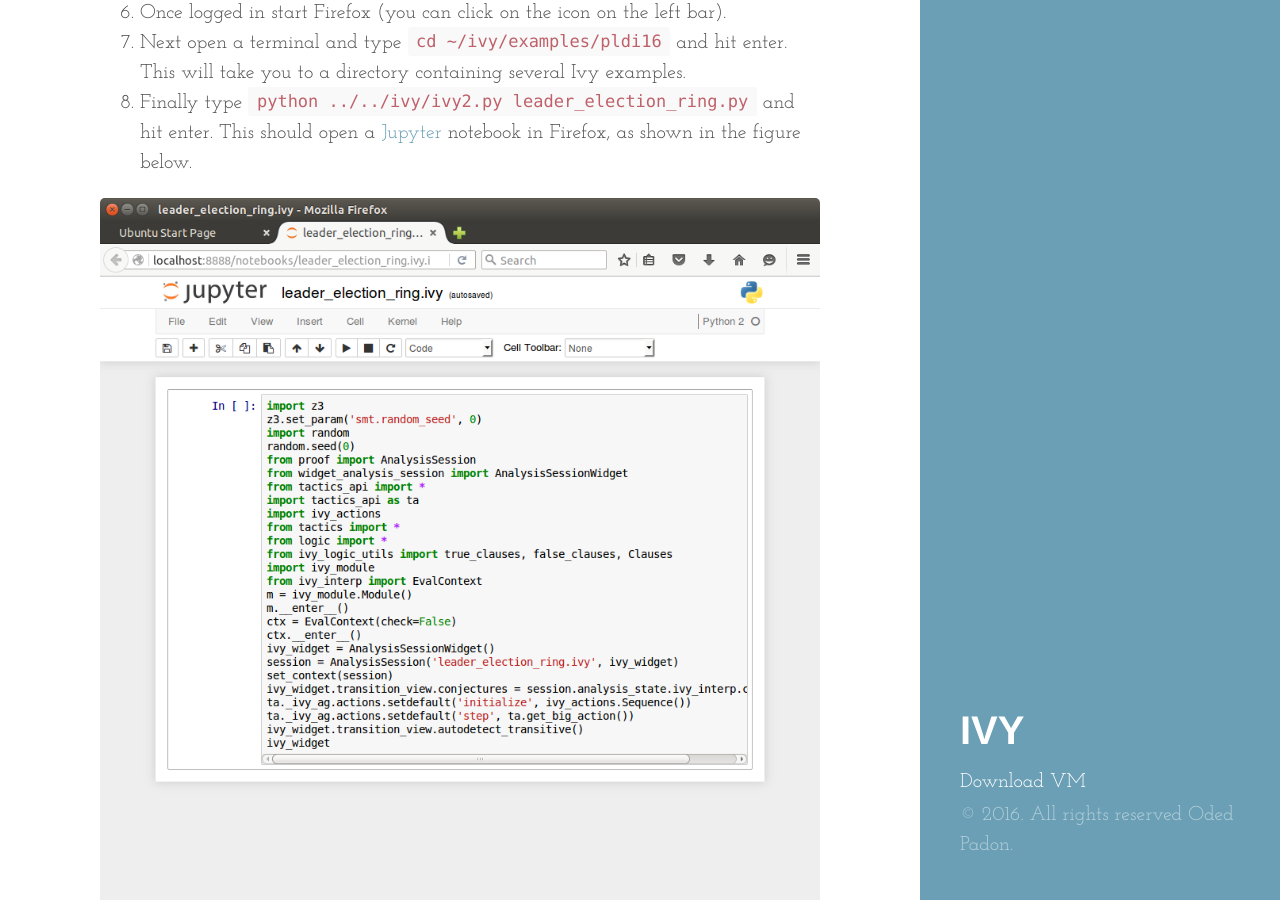
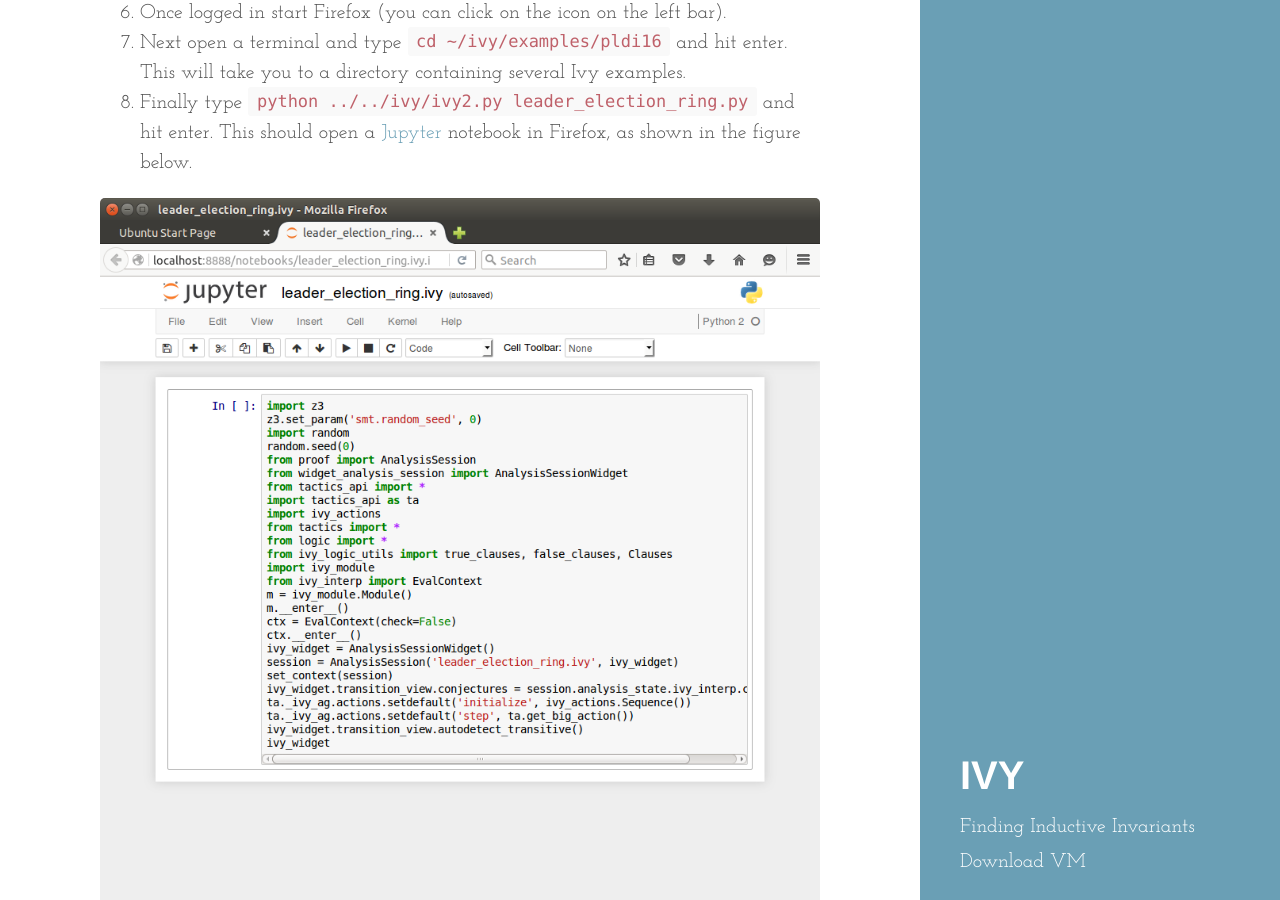
Before and after one commit to apanda/ivy, a Jekyll site: the page built from index.md, in a window 1280 px wide and 900 px high, scrolled down 456 px. Built offline with Jekyll 4.4.1, drawn with Linux system fonts in a browser that asks for light colours.

Commit message:
Add sidebar links

```diff
--- a/_includes/sidebar.html
+++ b/_includes/sidebar.html
@@ -7,7 +7,7 @@
         </a>
       </h1>
     </div>
+    <a class="sidebar-nav-item" href="index.html#inductive">Finding Inductive Invariants</a>
     <a class="sidebar-nav-item" href="http://www.cs.tau.ac.il/~odedp/ivyvm.tar.bz2">Download VM</a>
-    <p>&copy; {{ site.time | date: '%Y' }}. All rights reserved {{ site.author.name }}.</p>
   </div>
 </div>
--- a/index.md
+++ b/index.md
@@ -17,7 +17,7 @@ Let us get started by downloading and starting IVY:
 
 ![Ivy started]({{ site.url }}/assets/jupyter.png)
 
-Using Ivy to Find Inductive Invariants
+<a name="inductive"></a>Using Ivy to Find Inductive Invariants
 --------------------------------------
 Now that you have launched the Jupyter notebook used by Ivy, it is time to actually begin running Ivy. Begin by running the sheet (the button to do so is highlighted in red above).
 
```
Also changed, not shown: 3 other files.
